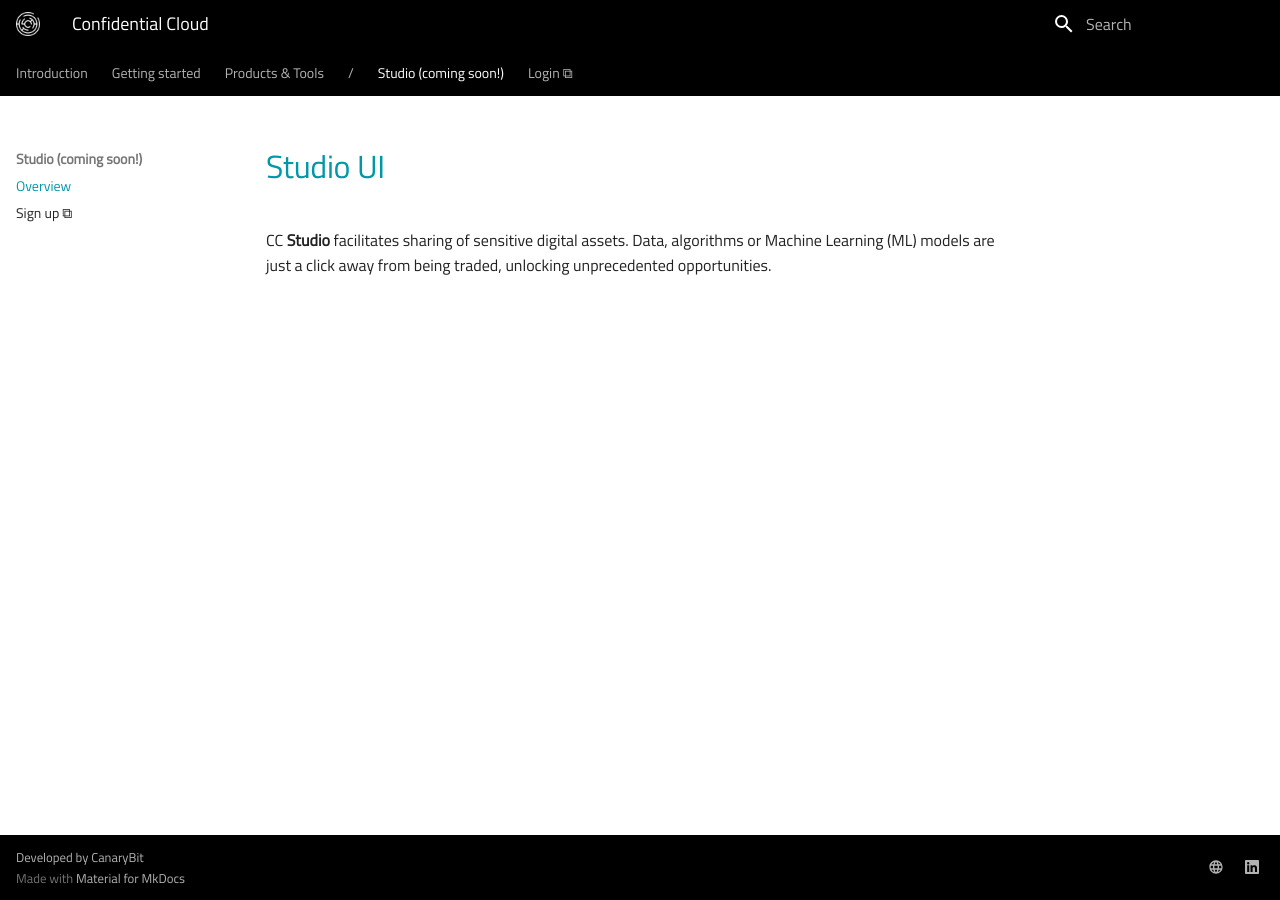
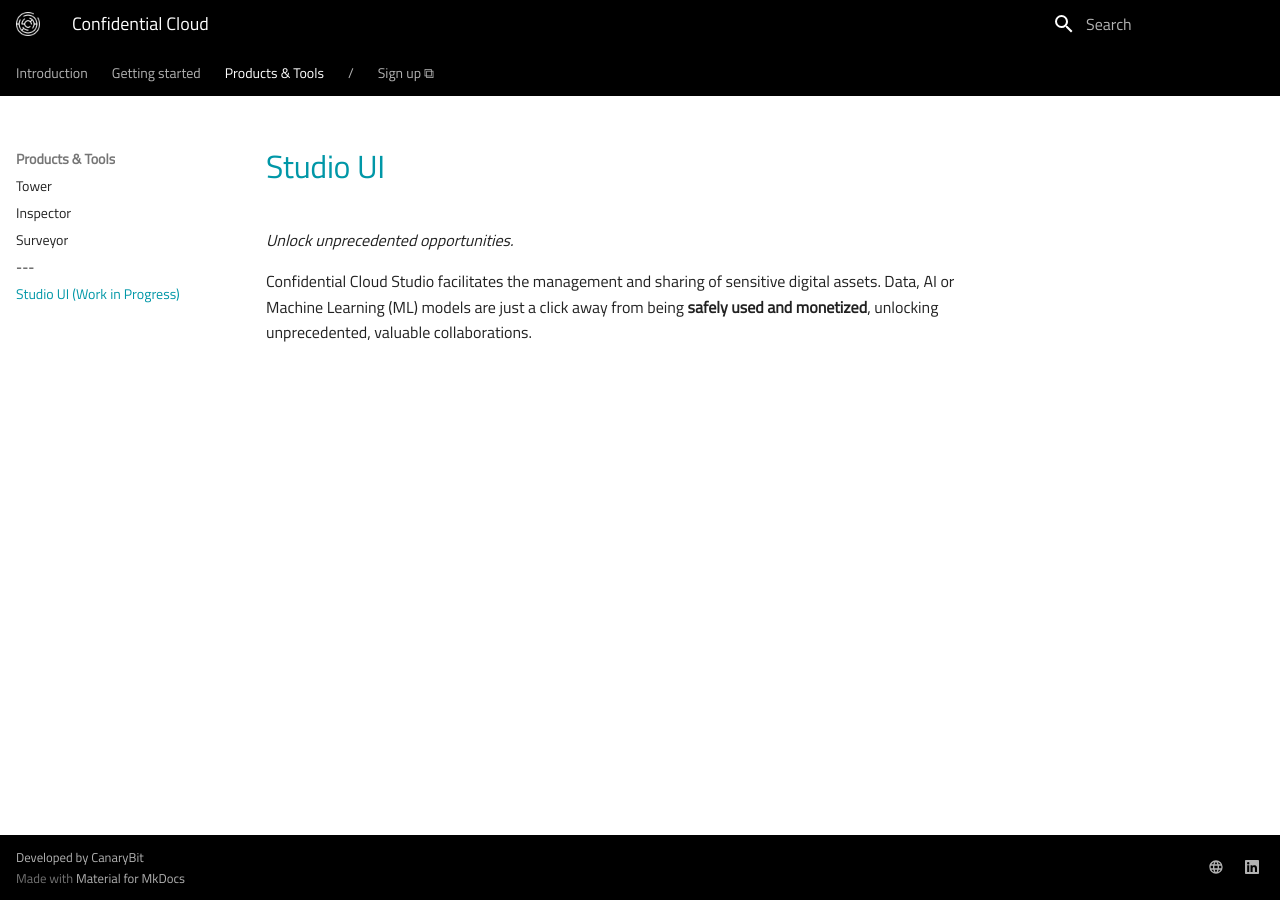
Before and after one commit to canarybit/cc-docs, an MkDocs documentation site: the page built from docs/studio.md, in a window 1280 px wide. Built offline with MkDocs 1.6.1 and Material for MkDocs 9.7.7, drawn with Linux system fonts in a browser that asks for light colours.

Commit message:
initial commit

```diff
--- a/docs/studio.md
+++ b/docs/studio.md
@@ -1,3 +1,5 @@
 # Studio UI
 
-CC **Studio** facilitates sharing of sensitive digital assets. Data, algorithms or Machine Learning (ML) models are just a click away from being traded, unlocking unprecedented opportunities.
+*Unlock unprecedented opportunities.*
+
+Confidential Cloud Studio facilitates the management and sharing of sensitive digital assets. Data, AI or Machine Learning (ML) models are just a click away from being **safely used and monetized**, unlocking unprecedented, valuable collaborations.
--- a/mkdocs.yml
+++ b/mkdocs.yml
@@ -76,6 +76,17 @@
     - 'Tower': 'tower.md'
     - 'Inspector': 'inspector.md'
     - 'Surveyor': 'surveyor.md'
+    - '---': []
+    - 'Studio UI (Work in Progress)': 'studio.md'
+      #- Overview: 'studio.md'
+      #- 'Login ⧉': https://www.canarybit.eu/" target="_blank
+      # - Manage Account: 'studio-account.md'
+      # - Collaborate:
+      #  - 'Register a Dataset': 'studio-collaboration.md'
+      #  - 'Register an Application': 'studio-collaboration.md'
+      #  - 'Collect the Results': 'studio-collaboration.md'
+      #- Auditing:
+      #  - 'Collect the Reports': 'studio-auditing.md'
 
   #- Deployments:
   #  - 'Overview': 'deployments.md'
@@ -84,15 +95,4 @@
 
   - / : []
 
-  - Studio (coming soon!):
-    - Overview: 'studio.md'
-    - 'Sign up ⧉': https://www.canarybit.eu/" target="_blank
-    # - Manage Account: 'studio-account.md'
-    # - Collaborate:
-    #  - 'Register a Dataset': 'studio-collaboration.md'
-    #  - 'Register an Application': 'studio-collaboration.md'
-    #  - 'Collect the Results': 'studio-collaboration.md'
-    #- Auditing:
-    #  - 'Collect the Reports': 'studio-auditing.md'
-
-  - 'Login ⧉': https://www.canarybit.eu/" target="_blank
+  - 'Sign up ⧉': https://www.canarybit.eu/contact" target="_blank
```
